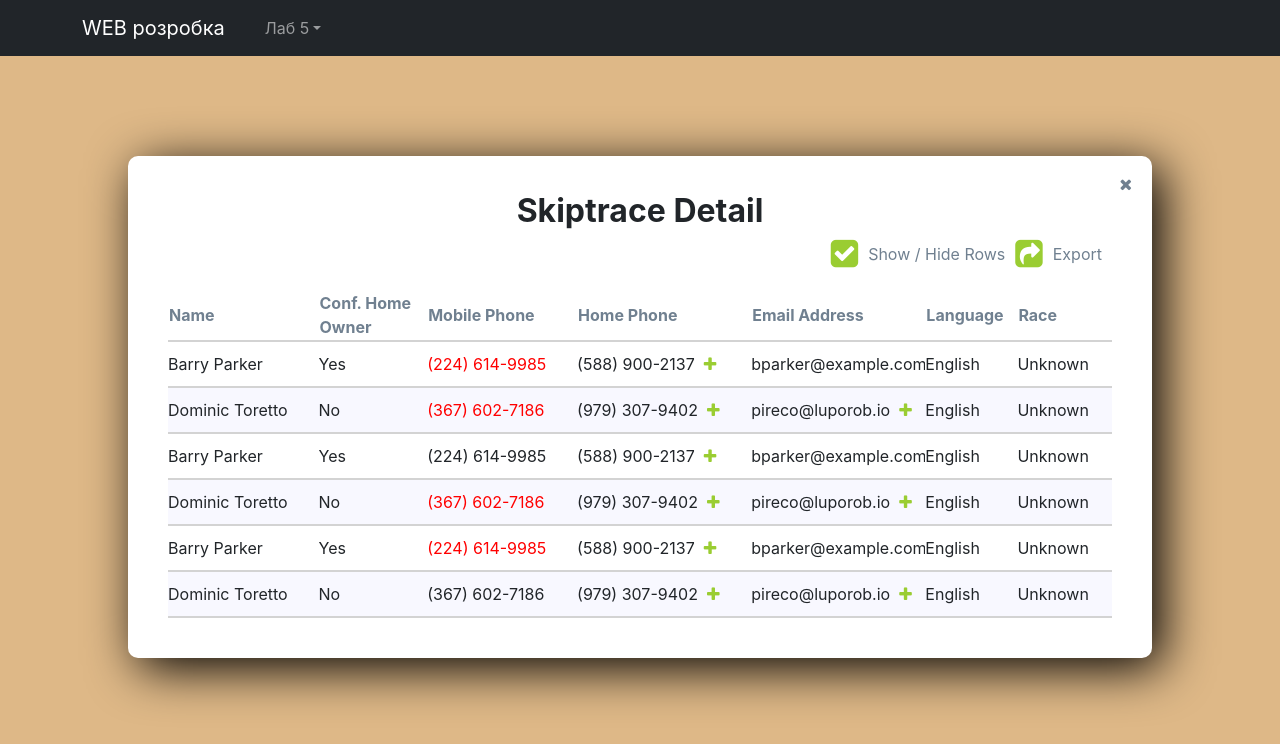
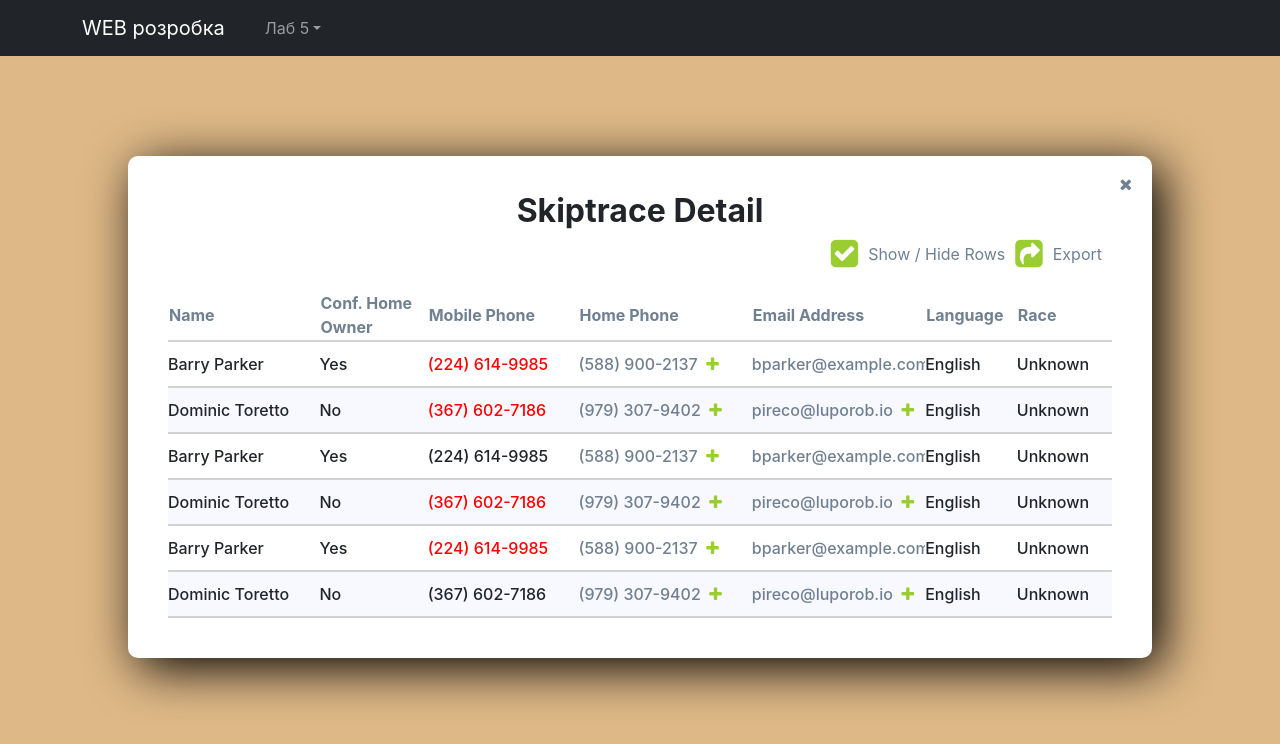
Before and after one commit to VitaliiLitvinchuk/WebLabs, a React (Create React App) app: page /lab5table in a window 1280 px wide. Shown: the top 744 px of the page. Built offline with nearby package versions, Linux system fonts and the light colour scheme.

Commit message:
Lab 5 table color fix

```diff
--- a/src/components/table/index.tsx
+++ b/src/components/table/index.tsx
@@ -67,8 +67,8 @@ export const Lab5Table = () => {
                                     <td>{val.name}</td>
                                     <td>{val.confirmedHomeOwner ? "Yes" : "No"}</td>
                                     <td className={classNames(val.validPhone && "text-red")}>{val.mobilePhone}</td>
-                                    <td>{val.homePhone} &#160;<i className="fa fa-plus table-icon"></i></td>
-                                    <td>{val.email} &#160;<i className="fa fa-plus table-icon"></i></td>
+                                    <td className="text-light-gray">{val.homePhone} &#160;<i className="fa fa-plus table-icon"></i></td>
+                                    <td className="text-light-gray">{val.email} &#160;<i className="fa fa-plus table-icon"></i></td>
                                     <td>{val.language}</td>
                                     <td>{val.race || "Unknown"}</td>
                                 </tr>)
--- a/src/components/table/style.css
+++ b/src/components/table/style.css
@@ -55,6 +55,7 @@
 }
 
 .table-content table tr {
+    font-weight: 500;
     border-bottom: 2px solid lightgray;
 }
 
@@ -68,5 +69,4 @@ tbody tr:hover {
 
 .centered-icons {
     display: flex;
-
 }
```
